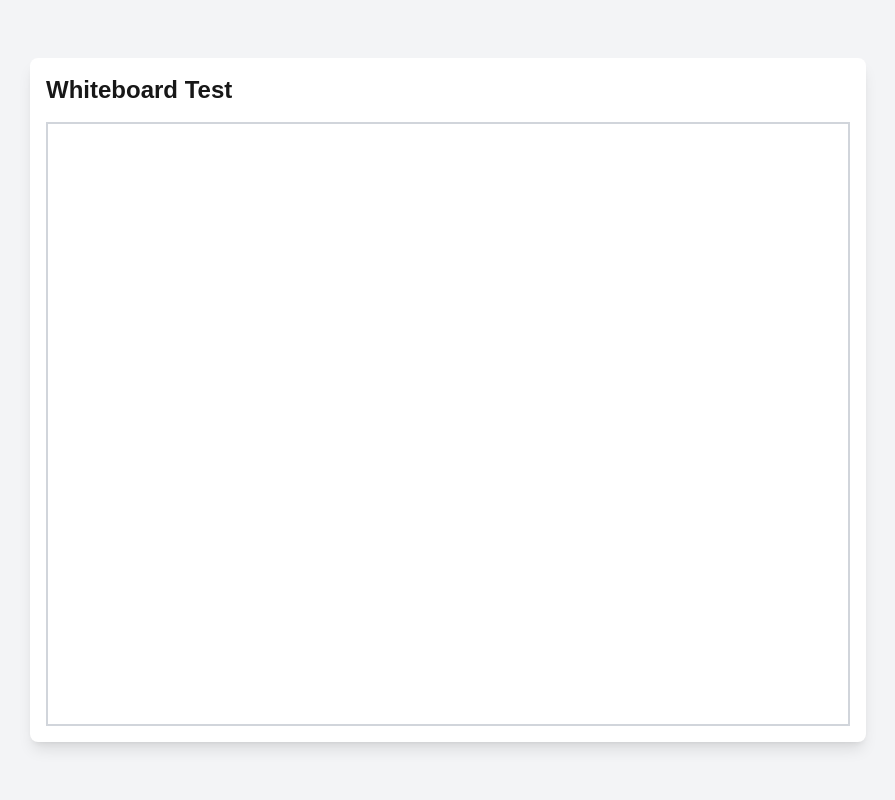
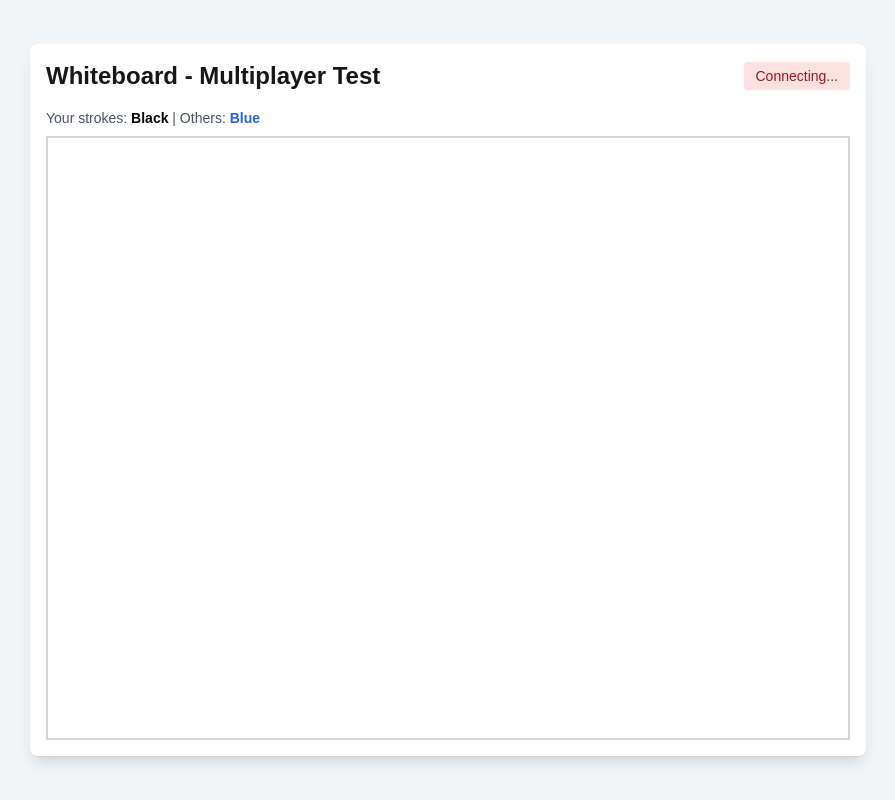
Before and after one commit to vaishak101/realtime-whiteboard, a Next.js app in the folder frontend/: page / in a window 1280 px wide. Shown: the whole page, without its empty margins (192-1087 px from the left). Built offline with nearby package versions, Linux system fonts and the light colour scheme; no server answers.

Commit message:
Enhance WebSocket functionality and UI feedback for Multiplayer

```diff
--- a/frontend/app/page.tsx
+++ b/frontend/app/page.tsx
@@ -1,19 +1,32 @@
 'use client';
 
-import { useEffect, useRef } from 'react';
+import { useEffect, useRef, useState } from 'react';
 import { io, Socket } from 'socket.io-client';
 
 export default function Home() {
   const canvasRef = useRef<HTMLCanvasElement>(null);
   const socketRef = useRef<Socket | null>(null);
   const isDrawing = useRef(false);
+  const [connectionStatus, setConnectionStatus] = useState('Connecting...');
 
+  // 1. WebSocket Setup
   useEffect(() => {
-    // Connect to WebSocket
     socketRef.current = io('http://localhost:3001');
 
     socketRef.current.on('connect', () => {
       console.log('✅ Connected to server');
+      setConnectionStatus('Connected');
+    });
+
+    socketRef.current.on('disconnect', () => {
+      console.log('❌ Disconnected from server');
+      setConnectionStatus('Disconnected');
+    });
+
+    // 2. Listen for REMOTE draw events
+    socketRef.current.on('remote-draw', (data) => {
+      console.log('👥 Remote draw received:', data);
+      drawRemotePoint(data.x, data.y);
     });
 
     return () => {
@@ -21,6 +34,22 @@ export default function Home() {
     };
   }, []);
 
+  // 3. Draw remote user's point
+  const drawRemotePoint = (x: number, y: number) => {
+    const canvas = canvasRef.current;
+    if (!canvas) return;
+
+    const ctx = canvas.getContext('2d');
+    if (!ctx) return;
+
+    // Draw remote user's stroke in different color
+    ctx.strokeStyle = 'blue'; // Remote users = blue
+    ctx.lineWidth = 2;
+    ctx.lineTo(x, y);
+    ctx.stroke();
+  };
+
+  // 4. Local drawing handlers
   useEffect(() => {
     const canvas = canvasRef.current;
     if (!canvas) return;
@@ -28,13 +57,13 @@ export default function Home() {
     const ctx = canvas.getContext('2d');
     if (!ctx) return;
 
-    // Set canvas size
     canvas.width = 800;
     canvas.height = 600;
 
-    // Drawing handlers
     const startDrawing = (e: MouseEvent) => {
       isDrawing.current = true;
+      ctx.strokeStyle = 'black'; // Your strokes = black
+      ctx.lineWidth = 2;
       ctx.beginPath();
       ctx.moveTo(e.offsetX, e.offsetY);
     };
@@ -42,19 +71,24 @@ export default function Home() {
     const draw = (e: MouseEvent) => {
       if (!isDrawing.current) return;
 
-      ctx.lineTo(e.offsetX, e.offsetY);
+      const x = e.offsetX;
+      const y = e.offsetY;
+
+      // Draw locally
+      ctx.lineTo(x, y);
       ctx.stroke();
 
-      // Emit to server
+      // Send to server
       socketRef.current?.emit('draw-event', {
-        x: e.offsetX,
-        y: e.offsetY,
+        x,
+        y,
         timestamp: Date.now()
       });
     };
 
     const stopDrawing = () => {
       isDrawing.current = false;
+      ctx.beginPath(); // Reset path
     };
 
     canvas.addEventListener('mousedown', startDrawing);
@@ -73,10 +107,23 @@ export default function Home() {
   return (
     <main className="flex min-h-screen items-center justify-center bg-gray-100">
       <div className="bg-white p-4 rounded-lg shadow-lg">
-        <h1 className="text-2xl font-bold mb-4">Whiteboard Test</h1>
+        <div className="flex justify-between items-center mb-4">
+          <h1 className="text-2xl font-bold">Whiteboard - Multiplayer Test</h1>
+          <span className={`px-3 py-1 rounded text-sm ${
+            connectionStatus === 'Connected'
+              ? 'bg-green-100 text-green-800'
+              : 'bg-red-100 text-red-800'
+          }`}>
+            {connectionStatus}
+          </span>
+        </div>
+        <p className="text-sm text-gray-600 mb-2">
+          Your strokes: <span className="text-black font-bold">Black</span> |
+          Others: <span className="text-blue-600 font-bold">Blue</span>
+        </p>
         <canvas
           ref={canvasRef}
-          className="border-2 border-gray-300 cursor-crosshair"
+          className="border-2 border-gray-300 cursor-crosshair bg-white"
         />
       </div>
     </main>
```
Also changed, not shown: 1 other file (tests, documents, lock files or other folders).
